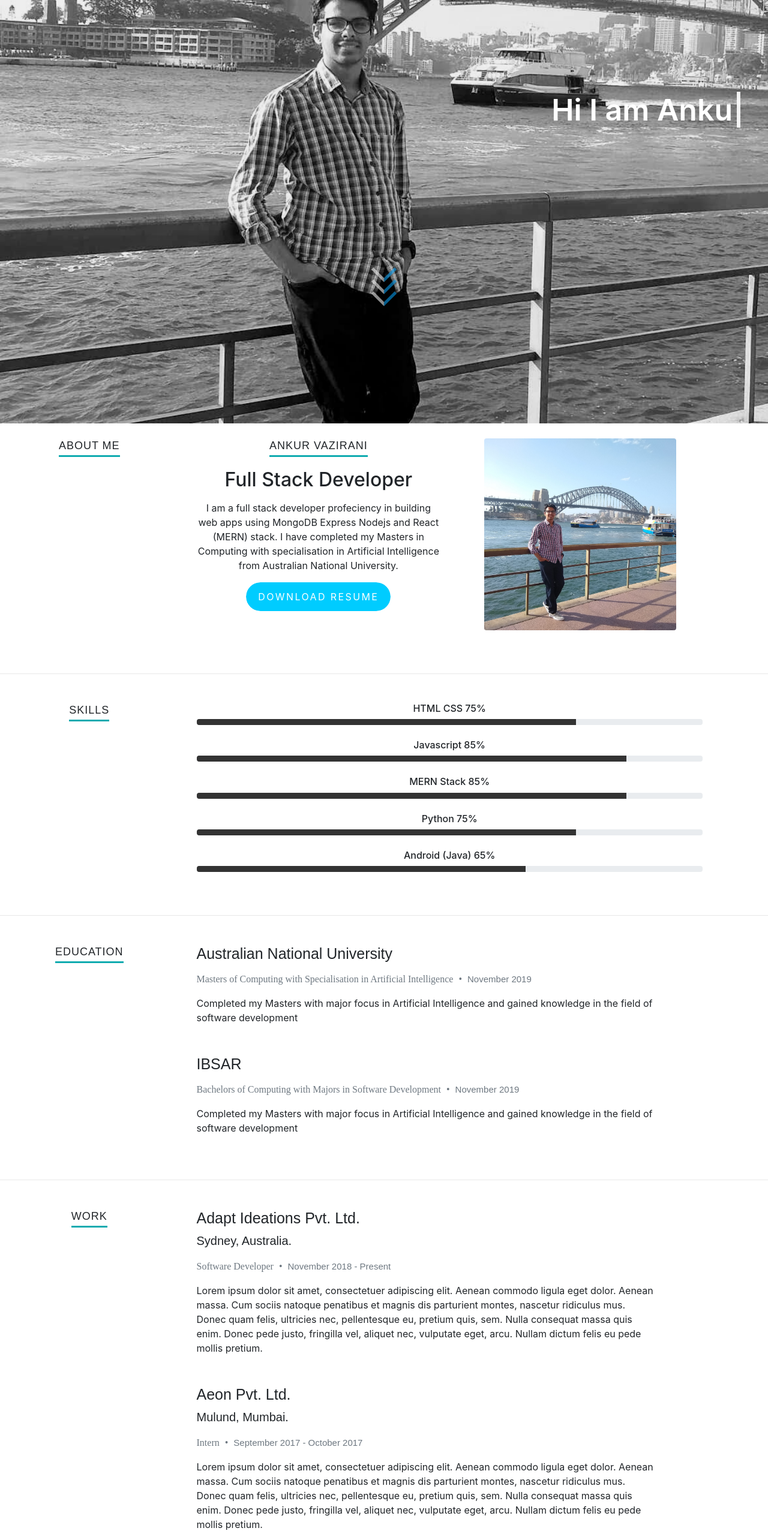
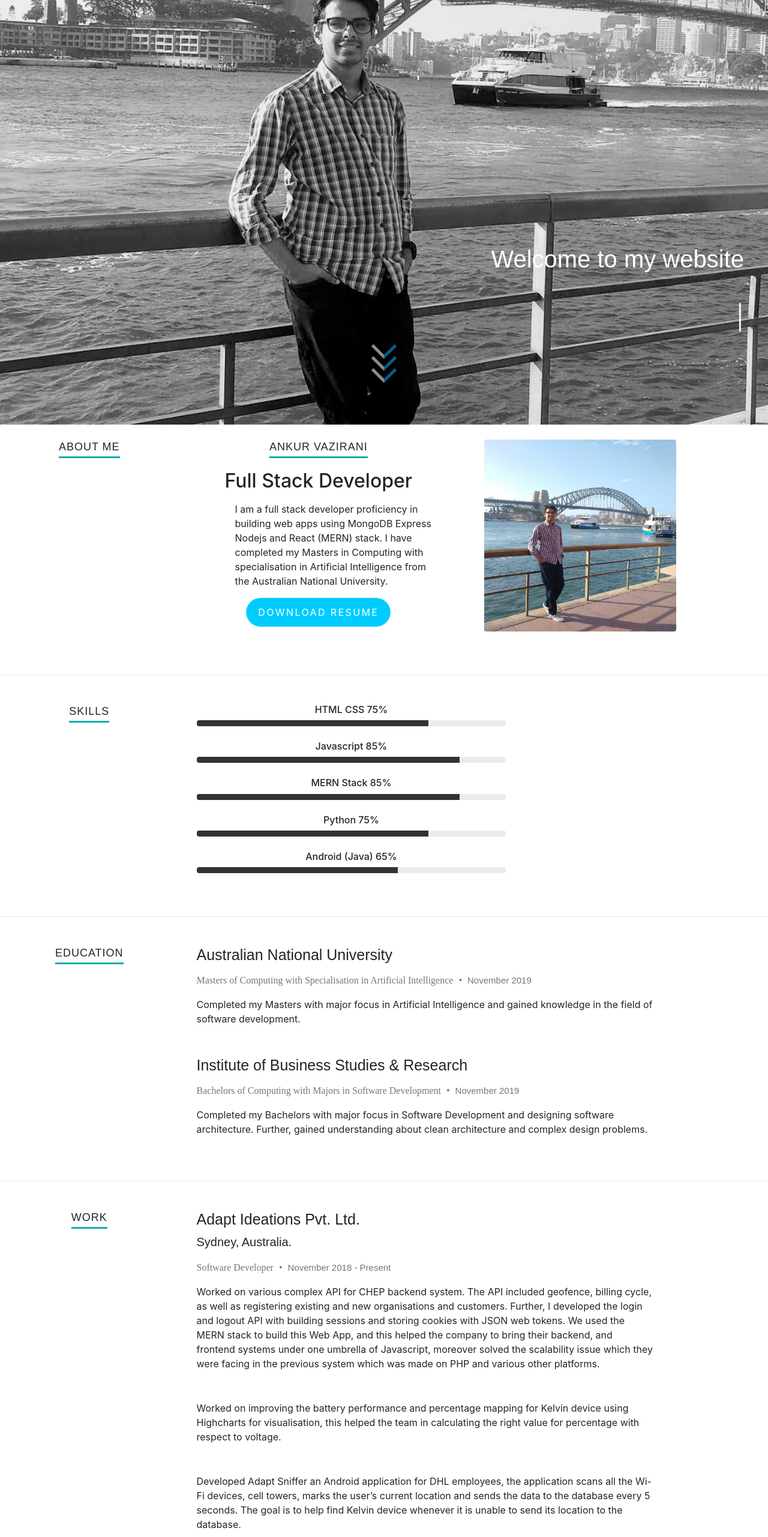
Before and after one commit to vaz007/curriculum_vitae, a React (Create React App) app: page / in a window 1280 px wide. Shown: the part 234-2797 px from the top of the page at 60% size. Built offline with nearby package versions, Linux system fonts and the light colour scheme.

Commit message:
education and work content changes

```diff
--- a/package.json
+++ b/package.json
@@ -2,9 +2,11 @@
   "name": "curriculum_vitae",
   "version": "0.1.0",
   "private": true,
+  "homepage": "https://vaz007.github.io/curriculum_vitae",
   "dependencies": {
     "@fortawesome/fontawesome-free": "^5.11.2",
     "animate.css": "^3.7.2",
+    "gh-pages": "^2.1.1",
     "react": "^16.11.0",
     "react-animate-on-scroll": "^2.1.5",
     "react-dom": "^16.11.0",
@@ -15,7 +17,9 @@
     "start": "react-scripts start",
     "build": "react-scripts build",
     "test": "react-scripts test",
-    "eject": "react-scripts eject"
+    "eject": "react-scripts eject",
+    "predeploy": "npm run build",
+    "deploy": "gh-pages -d build"
   },
   "eslintConfig": {
     "extends": "react-app"
--- a/src/CSS/Navbar.css
+++ b/src/CSS/Navbar.css
@@ -1,19 +1,15 @@
-
-
 @media (min-width: 1200px) {
   .cover {
     background-image: url("../Images/banner.png");
 
-
     /* Center and scale the image nicely */
     background-repeat: no-repeat;
     background-size: cover;
-        min-height: 940px;
+    min-height: 942px;
 
     /* Needed to position the navbar */
     position: relative;
   }
-
 }
 
 @media (max-width: 992px) {
@@ -23,32 +19,61 @@
     /* Center and scale the image nicely */
     background-repeat: no-repeat;
     background-size: cover;
-        min-height: 930px;
+    min-height: 940px;
 
     position: relative;
   }
 }
 
-.navbar-brand{
+@media (max-width: 576px) {
+  .cover {
+    background-image: url("../Images/ipadBanner.png");
+
+    /* Center and scale the image nicely */
+    background-repeat: no-repeat;
+    background-size: cover;
+    min-height: 576px;
+
+    position: relative;
+    width: 100%;
+  }
+
+}
+
+.navbar-brand {
   color: white;
   font-weight: 600;
   text-transform: uppercase;
-
-}
-nav-link:hover {
-    color: #06A8FF;
 }
 
+.navbar .nav-item .nav-link{
+  color: white;
+  }
 
 .text-block {
   position: absolute;
   bottom: 20px;
   right: 20px;
   color: white;
-  font-weight: 600;
-  font-size: 50px;
+  font-weight: 400;
+  font-size: 40px;
   padding-left: 20px;
   padding-right: 20px;
-  height: 50%;
+  height: 20%;
+  text-align: left;
+}
+.text-block-heading h5{
+  font: 28px/34px 'opensans-bold', sans-serif;
+  padding-bottom: 6px;
+  color:white;
+  position: absolute;
+  bottom: 50px;
+  right: 20px;
+  font-weight: 400;
+  font-size: 40px;
+  padding-left: 20px;
+  padding-right: 20px;
+  height: 25%;
+  text-align: left;
 
 }
--- a/src/CSS/Portfolio.css
+++ b/src/CSS/Portfolio.css
@@ -1,6 +1,6 @@
 .card {
   width: "20rem";
-  height: "15rem";
+  height: "25rem";
   align-items: center;
   margin-top: 10px;
   display: block;
--- a/src/Components/About.js
+++ b/src/Components/About.js
@@ -6,7 +6,6 @@ import "../CSS/About.css";
 export class About extends Component {
   render() {
     return (
-
       <div class="row about" id="about">
         <div class="col-sm-12 col-md-12 col-lg-3">
           <h1>
@@ -14,19 +13,18 @@ export class About extends Component {
           </h1>
         </div>
         <div class="col-sm-4 col-md-6 col-lg-4">
-            <ScrollAnimation
-              animateIn="bounceInRight"
-              animateOut="bounceInRight"
-            >
+          <ScrollAnimation animateIn="bounceInRight" animateOut="bounceInRight">
             <h1>
               <span>Ankur Vazirani</span>
             </h1>
-              <h2>Full Stack Developer</h2>
-              <p>
-                I am a full stack developer profeciency in building web apps
-                using MongoDB Express Nodejs and React (MERN) stack. I have
-                completed my Masters in Computing with specialisation in
-                Artificial Intelligence from Australian National University.
+            <h2>
+              <span>Full Stack Developer</span>
+            </h2>
+            <p className="text-left" style={{ marginLeft: "4rem" }}>
+              I am a full stack developer proficiency in building web apps using
+              MongoDB Express Nodejs and React (MERN) stack. I have completed my
+              Masters in Computing with specialisation in Artificial
+              Intelligence from the Australian National University.
             </p>
 
             {/* Button COde  */}
@@ -39,10 +37,7 @@ export class About extends Component {
           </ScrollAnimation>
         </div>
 
-          <div
-            class="col-sm-4 col-md-6 col-lg-4"
-
-          >
+        <div class="col-sm-4 col-md-6 col-lg-4">
           <ScrollAnimation animateIn="fadeInLeft" animateOut="fadeInLeft">
             <img
               src={AboutImage}
@@ -53,7 +48,6 @@ export class About extends Component {
           </ScrollAnimation>
         </div>
       </div>
-
     );
   }
 }
--- a/src/Components/Education.js
+++ b/src/Components/Education.js
@@ -3,7 +3,7 @@ import "../CSS/Eandw.css";
 export class EducationAndWork extends Component {
   render() {
     return (
-       <div class="row education" id ="resume">
+      <div class="row education" id="resume">
         <div class="col-sm-12 col-md-3 col-lg-3">
           <h1>
             <span>Education</span>
@@ -12,28 +12,24 @@ export class EducationAndWork extends Component {
         <div class="col-sm-12 col-md-9 col-lg-9 text-left">
           <h3>Australian National University</h3>
           <p class="info">
-                Masters of Computing with Specialisation in Artificial
-                Intelligence <span>&bull;</span>{" "}
-                <em class="date">November 2019</em>
+            Masters of Computing with Specialisation in Artificial Intelligence{" "}
+            <span>&bull;</span> <em class="date">November 2019</em>
           </p>
           <p className="details">
-                Completed my Masters with major focus in Artificial Intelligence
-                and gained knowledge in the field of software development
+            Completed my Masters with major focus in Artificial Intelligence and
+            gained knowledge in the field of software development.
         </p>
-
-              <h3>IBSAR</h3>
+          <h3> Institute of Business Studies & Research</h3>
           <p class="info">
             Bachelors of Computing with Majors in Software Development{" "}
             <span>&bull;</span> <em class="date">November 2019</em>
           </p>
           <p className="details">
-                Completed my Masters with major focus in Artificial Intelligence
-                and gained knowledge in the field of software development
+            Completed my Bachelors with major focus in Software Development and
+            designing software architecture. Further, gained understanding about clean architecture and complex design problems.
           </p>
         </div>
       </div>
-
-
     );
   }
 }
--- a/src/Components/Navbar.js
+++ b/src/Components/Navbar.js
@@ -2,33 +2,28 @@ import React, { Component } from "react";
 import ankurThumbNail from "../Images/ankurThumbNail.jfif";
 import "../CSS/Navbar.css";
 
-
 import "../CSS/scrollBottom.css";
 import Typewriter from "typewriter-effect";
 
-import About from './About'
 
 export class Navbar extends Component {
   render() {
     return (
-      <div>
-        <head>
-          <link rel="stylesheet" src="dist/css/jquery.animatedheadline.css" />
-        </head>
-        <div class="cover">
-          <nav class="navbar navbar-expand-lg navbar-light fixed-top justify-content-center">
-            <a class="navbar-brand" href="/" style = {{color : "white"}}>
+      <div className = "cover">
+
+        <nav className="navbar navbar-expand-lg navbar-light fixed-top justify-content-center">
+          <a className="navbar-brand" href="/" style={{ color: "white" }}>
             Ankur
             <img
               src={ankurThumbNail}
-                class="img-thumbnail rounded-circle"
+              className="img-thumbnail rounded-circle"
               alt="AV"
               style={{ marginLeft: "1rem", width: "3rem", height: "3rem" }}
             ></img>
           </a>
 
           <button
-              class="navbar-toggler"
+            className="navbar-toggler"
             type="button"
             data-toggle="collapse"
             data-target="#navbarText"
@@ -36,57 +31,66 @@ export class Navbar extends Component {
             aria-expanded="false"
             aria-label="Toggle navigation"
           >
-              <span class="navbar-toggler-icon"></span>
+            <span className="navbar-toggler-icon"></span>
           </button>
-            <div class="collapse navbar-collapse" id="navbarText">
-              <ul class="navbar-nav mr-auto">
-                <li class="nav-item active">
-                  <a class="nav-link" href="/">
-                    Home <span class="sr-only">(current)</span>
+          <div className="collapse navbar-collapse" id="navbarText">
+            <ul className="navbar-nav mr-auto">
+              <li className="nav-item active">
+                <a className="nav-link" href="/">
+                  Home <span className="sr-only">(current)</span>
                 </a>
               </li>
-                <li class="nav-item">
-                  <a class="nav-link" href="/">
+              <li className="nav-item">
+                <a className="nav-link" href="/">
                   About
                 </a>
               </li>
-                <li class="nav-item">
-                  <a class="nav-link" href="/">
+              <li className="nav-item">
+                <a className="nav-link" href="/">
                   Portfolio
                 </a>
               </li>
-                <li class="nav-item">
-                  <a class="nav-link" href="/">
+              <li className="nav-item">
+                <a className="nav-link" href="/">
                   Skills
                 </a>
               </li>
-                <li class="nav-item">
-                  <a class="nav-link" href="/">
+              <li className="nav-item">
+                <a className="nav-link" href="/">
                   Contact
                 </a>
               </li>
             </ul>
           </div>
         </nav>
-        </div>
         {/* The Below code is for typewriter font text  */}
-        <div class="text-block">
+
+        <div className="text-block">
           <Typewriter
             options={{
-              strings: ["Hi I am Ankur Vazirani ", "Full Stack Developer"],
+              strings: ["I am Ankur Vazirani", "Full Stack Developer", "AI specialist", ],
               autoStart: true,
               loop: true
             }}
           />
         </div>
+        <div className="text-block-heading">
+          <h5>
+            <span>Welcome to my website</span>
+          </h5>
+        </div>
         {/* Text-block code ends here  */}
-
-
         {/* Scroll Bottom Icon starts here refer to scrollBottom.css file */}
-          <div class="arrow">
-                <a href = "./"><span></span></a>
-                <a href = "/"><span></span></a>
-                <a href = "/"><span></span></a>
+        <div className="arrow">
+          <a href="./">
+            <span></span>
+          </a>
+          <a href="/">
+            <span></span>
+          </a>
+          <a href="/">
+            <span></span>
+          </a>
         </div>
         {/* Scroll Bottom Ends Here */}
       </div>
--- a/src/Components/Skills.js
+++ b/src/Components/Skills.js
@@ -12,7 +12,7 @@ export class Skills extends Component {
                 <span>Skills</span>
               </h1>
             </div>
-            <div class="col-sm-4 col-md-8 col-lg-8">
+            <div class="col-sm-4 col-md-8 col-lg-5">
 
             <ScrollAnimation
               animateIn="bounceInRight"
--- a/src/Components/Work.js
+++ b/src/Components/Work.js
@@ -1,9 +1,9 @@
-import React, { Component } from 'react'
+import React, { Component } from "react";
 import "../CSS/Eandw.css";
 export class Work extends Component {
   render() {
     return (
-        <div class="row work" id ="resume">
+      <div class="row work" id="resume">
         <div class="col-sm-12 col-md-3 col-lg-3">
           <h1>
             <span>Work</span>
@@ -18,13 +18,28 @@ export class Work extends Component {
             <em class="date">November 2018 - Present</em>
           </p>
           <p className="details">
-                Lorem ipsum dolor sit amet, consectetuer adipiscing elit. Aenean
-                commodo ligula eget dolor. Aenean massa. Cum sociis natoque
-                penatibus et magnis dis parturient montes, nascetur ridiculus
-                mus. Donec quam felis, ultricies nec, pellentesque eu, pretium
-                quis, sem. Nulla consequat massa quis enim. Donec pede justo,
-                fringilla vel, aliquet nec, vulputate eget, arcu. Nullam dictum
-                felis eu pede mollis pretium.
+            Worked on various complex API for CHEP backend system. The API
+            included geofence, billing cycle, as well as registering existing
+            and new organisations and customers. Further, I developed the login
+            and logout API with building sessions and storing cookies with JSON
+            web tokens. We used the MERN stack to build this Web App, and this
+            helped the company to bring their backend, and frontend systems
+            under one umbrella of Javascript, moreover solved the scalability
+            issue which they were facing in the previous system which was made
+            on PHP and various other platforms.
+          </p>
+          <p className="details">
+            Worked on improving the battery performance and percentage mapping
+            for Kelvin device using Highcharts for visualisation, this helped
+            the team in calculating the right value for percentage with respect
+            to voltage.
+          </p>
+          <p className="details">
+            Developed Adapt Sniffer an Android application for DHL employees,
+            the application scans all the Wi-Fi devices, cell towers, marks the
+            user’s current location and sends the data to the database every 5
+            seconds. The goal is to help find Kelvin device whenever it is
+            unable to send its location to the database.
           </p>
 
           <h3>Aeon Pvt. Ltd.</h3>
@@ -34,13 +49,12 @@ export class Work extends Component {
             <em class="date">September 2017 - October 2017</em>
           </p>
           <p className="details">
-                Lorem ipsum dolor sit amet, consectetuer adipiscing elit. Aenean
-                commodo ligula eget dolor. Aenean massa. Cum sociis natoque
-                penatibus et magnis dis parturient montes, nascetur ridiculus
-                mus. Donec quam felis, ultricies nec, pellentesque eu, pretium
-                quis, sem. Nulla consequat massa quis enim. Donec pede justo,
-                fringilla vel, aliquet nec, vulputate eget, arcu. Nullam dictum
-                felis eu pede mollis pretium.
+            During the four weeks of my internship period, was working with a
+            team of six people and in the first three weeks we developed the
+            website and in the final week leading the team to deploy the website
+            to the headquarters of Aditya Birla Financials. It helped the
+            financial firm to merge all their different websites under one hood,
+            improve UI and various different aspects of website.
           </p>
 
           <h3>MDS Pvt. Ltd.</h3>
@@ -50,13 +64,9 @@ export class Work extends Component {
             <em class="date">September 2017 - October 2017</em>
           </p>
           <p className="details">
-                Lorem ipsum dolor sit amet, consectetuer adipiscing elit. Aenean
-                commodo ligula eget dolor. Aenean massa. Cum sociis natoque
-                penatibus et magnis dis parturient montes, nascetur ridiculus
-                mus. Donec quam felis, ultricies nec, pellentesque eu, pretium
-                quis, sem. Nulla consequat massa quis enim. Donec pede justo,
-                fringilla vel, aliquet nec, vulputate eget, arcu. Nullam dictum
-                felis eu pede mollis pretium.
+            Improved the response time of the website by reducing the image size
+            and using queries to only load when it is needed. Which led to
+            improve in whole performance of the website by 10%.
           </p>
 
           <h3>Municipal Corporation of greater Mumbai</h3>
@@ -66,18 +76,14 @@ export class Work extends Component {
             <em class="date">September 2017 - October 2017</em>
           </p>
           <p className="details">
-                This is Photoshop's version of Lorem Ipsum. Proin gravida nibh
-                vel velit auctor aliquet. Aenean sollicitudin, lorem quis
-                bibendum auctor, nisi elit consequat ipsum, nec sagittis sem
-                nibh id elit. Duis sed odio sit amet nibh vulputate cursus a sit
-                amet mauris. Morbi accumsan ipsum velit. Nam nec tellus a odio
-                tincidunt auctor a ornare odio. Sed non mauris vitae erat
+            Key learning was understanding customized version of Telvent
+            software by L&T and how information flows between central site and
+            host site.
           </p>
         </div>
       </div>
-
-        )
+    );
   }
 }
 
-export default Work
+export default Work;
```
Also changed, not shown: src/CSS/Contact.css (+19 -1 lines), src/Components/Contact.js (+48 -23 lines), src/CSS/Eandw.css (line endings or trailing spaces), 1 other file (tests, documents, lock files or other folders). Lines whose indentation alone changed are shown as unchanged.
